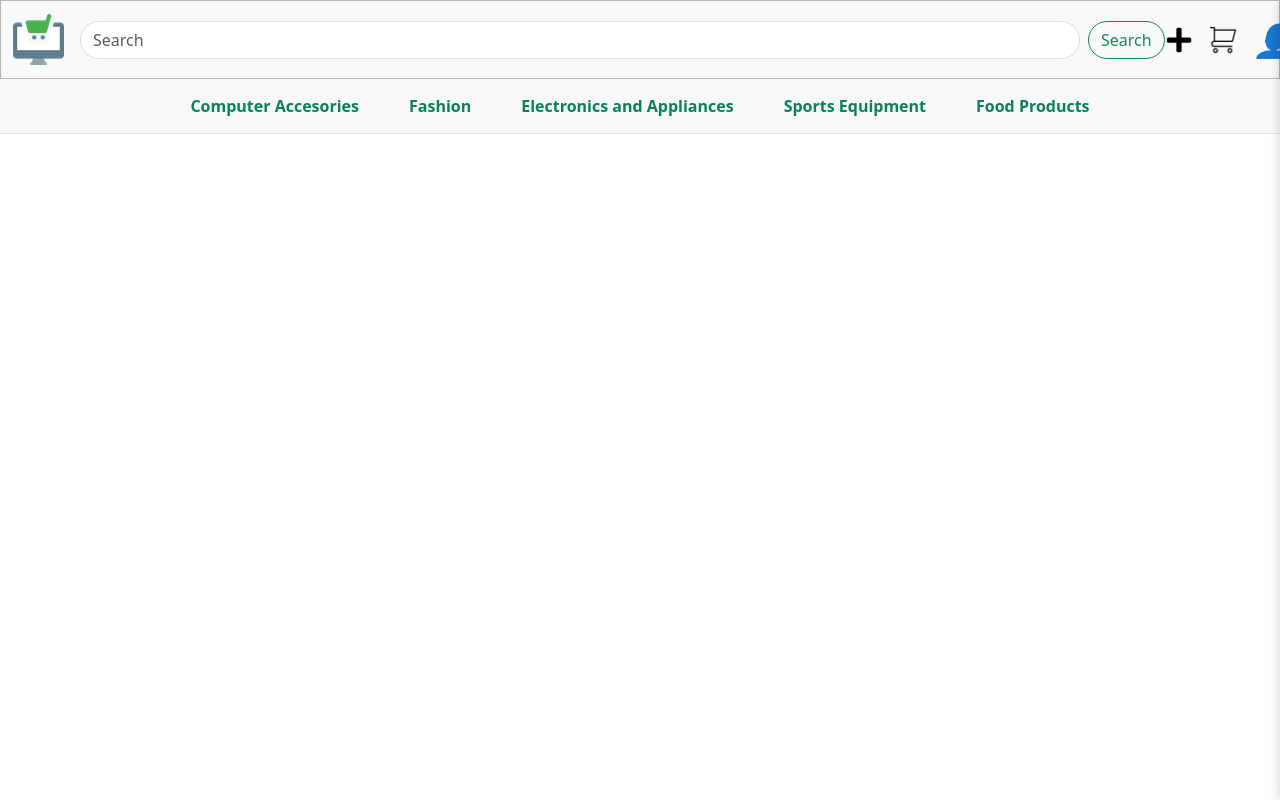
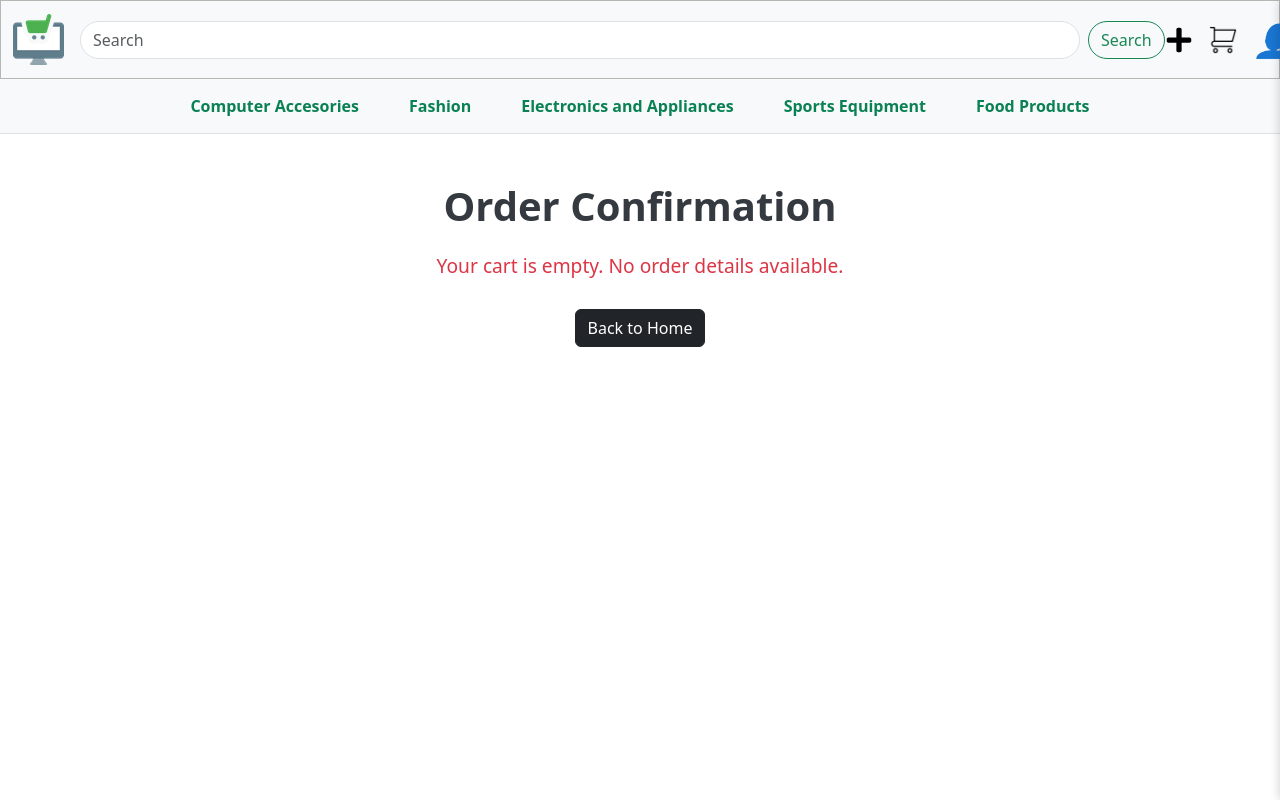
Before and after one commit to devsutong/TraceFlow, a React (Create React App) app in the folder store-frontend/: page /order-confirmation in a window 1280 px wide. Built offline with nearby package versions, Linux system fonts and the light colour scheme.

Commit message:
Order working

```diff
--- a/store-frontend/src/App.js
+++ b/store-frontend/src/App.js
@@ -14,6 +14,7 @@ import Cart from "./components/Cart/Cart"; // Import Cart component
 import { CartProvider } from "./components/Cart/CartContext"; // Import CartProvider context
 import React, { useState, useEffect } from "react";
 import Order from "./components/Orders/components/Order";
+import OrderConfirmation from "./components/Orders/components/OrderConfirmation";
 function App() {
   const [isAuthenticated, setIsAuthenticated] = useState(false);
   const [userInfo, setUserInfo] = useState(null);
@@ -71,6 +72,7 @@ function App() {
             <Route path="/seller-dashboard" element={<SellerDashboard />} />
             <Route path="/cart" element={<Cart />} /> {/* Add Cart route */}
             <Route path="/order" element={<Order />} />
+            <Route path="/order-confirmation" element={<OrderConfirmation />} />
           </Routes>
         </div>
         <ProfileDrawer
--- a/store-frontend/src/components/Cart/CartContext.js
+++ b/store-frontend/src/components/Cart/CartContext.js
@@ -7,6 +7,9 @@ export const CartContext = createContext();
 
 export const CartProvider = ({ children }) => {
   const [cartItems, setCartItems] = useState([]);
+  const clearCart = () => {
+    setCartItems([]); // Assuming setCartItems is the function to update cart items in your context
+};
 
   // Function to fetch cart items from the backend
   const fetchCartItems = async () => {
@@ -126,7 +129,7 @@ export const CartProvider = ({ children }) => {
   }, []);
 
   return (
-    <CartContext.Provider value={{ cartItems, addToCart, removeFromCart, updateCartItem }}>
+    <CartContext.Provider value={{ cartItems, addToCart, removeFromCart, updateCartItem ,clearCart}}>
       {children}
     </CartContext.Provider>
   );
--- a/store-frontend/src/components/Orders/components/Order.js
+++ b/store-frontend/src/components/Orders/components/Order.js
@@ -27,7 +27,7 @@ const Order = () => {
         quantity: item.quantity,
       })),
       totalAmount: cartItems.reduce((total, item) => total + item.Product.price * item.quantity, 0),  // Calculate total amount
-      status: 'Pending',  // Set default status
+      status: 'Success',  // Set default status
 
       // createdAt and updatedAt can be omitted here since they are typically set by the backend.
     };
@@ -40,13 +40,13 @@ const Order = () => {
         },
       });
 
-      if (response.status === 200) {
-        alert(response.data.message);
-        // Optionally clear the cart or redirect the user
-        navigate('/order-confirmation');  // You might want to redirect to an order confirmation page.
-      } else {
+      if (response.status >= 200 && response.status < 300) {
+        const message = response.data.message || 'Order submitted successfully!';
+        alert(message);
+        navigate('/order-confirmation', { state: { orderData } });
+    } else {
         throw new Error('Order submission failed');
-      }
+    }
     } catch (error) {
       console.error('Error submitting order:', error);
       alert('Failed to submit order. Please try again.');
--- /dev/null
+++ b/store-frontend/src/components/Orders/components/OrderConfirmation.js
@@ -0,0 +1,81 @@
+import React, { useContext } from 'react';
+import { MDBBtn, MDBTypography, MDBContainer, MDBRow, MDBCol, MDBCardImage } from 'mdb-react-ui-kit';
+import { useLocation, useNavigate } from 'react-router-dom';
+import { CartContext } from '../../Cart/CartContext';
+import '../styles/OrderConfirmation.css';
+
+const OrderConfirmation = () => {
+    const location = useLocation();
+    const navigate = useNavigate();
+    const orderData = location.state?.orderData;
+    const { cartItems, clearCart } = useContext(CartContext); // Get clearCart function
+
+    // Check if cartItems is empty or undefined
+    if (!cartItems || cartItems.length === 0) {
+        return (
+            <MDBContainer className="py-5 text-center">
+                <MDBTypography tag="h1" className="mb-4">Order Confirmation</MDBTypography>
+                <MDBTypography tag="h6" className="text-danger">Your cart is empty. No order details available.</MDBTypography>
+                <MDBBtn color="dark" onClick={() => navigate('/')} className="mt-4">
+                    Back to Home
+                </MDBBtn>
+            </MDBContainer>
+        );
+    }
+
+    const handleBackToHome = () => {
+        clearCart(); // Reset the cart
+        navigate('/'); // Navigate to home
+    };
+
+    return (
+        <MDBContainer className="py-5 text-center">
+            <MDBTypography tag="h1" className="mb-4">Order Confirmation</MDBTypography>
+            <MDBTypography tag="h6" className="mb-4">
+                Thank you for your order! Your order has been successfully placed.
+            </MDBTypography>
+            <MDBTypography tag="h6" className="mb-4">
+                A confirmation email has been sent to your registered email address.
+            </MDBTypography>
+
+            {orderData ? (
+                <>
+                    <ul className="list-unstyled">
+                        {cartItems.map((item) => (
+                            <MDBRow key={item.id} className="align-items-center">
+                                <MDBCol md="2" lg="2" xl="2">
+                                    <MDBCardImage src={item.Product.image} fluid className="rounded-3 small-image my-2" alt={item.Product.name} />
+                                </MDBCol>
+                                <MDBCol>
+                                    <MDBTypography tag="h6" className="mb-0">{item.Product.name}</MDBTypography>
+                                </MDBCol>
+                                <MDBCol className="text-end">
+                                    <MDBTypography tag="h6" className="mb-0">Quantity: {item.quantity}</MDBTypography>
+                                </MDBCol>
+                                <MDBCol className="text-end">
+                                    <MDBTypography tag="h6" className="mb-0">INR {item.Product.price.toFixed(2)}</MDBTypography>
+                                </MDBCol>
+                            </MDBRow>
+                        ))}
+                    </ul>
+                    <hr />
+                    <MDBRow className="mb-4">
+                        <MDBCol>
+                            <MDBTypography tag="h5">
+                                Total Amount: <strong>INR {cartItems.reduce((total, item) => total + (item.Product.price * item.quantity), 0).toFixed(2)}</strong>
+                            </MDBTypography>
+                        </MDBCol>
+                    </MDBRow>
+                </>
+            ) : (
+                <MDBTypography tag="h6" className="text-danger">No order details available.</MDBTypography>
+            )}
+
+            <MDBBtn color="dark" onClick={handleBackToHome} className="mt-4">
+                Back to Home
+            </MDBBtn>
+        </MDBContainer>
+    );
+};
+
+export default OrderConfirmation;
--- /dev/null
+++ b/store-frontend/src/components/Orders/styles/OrderConfirmation.css
@@ -0,0 +1,73 @@
+/* OrderConfirmation.css */
+
+.py-5 {
+    padding-top: 3rem !important;
+    padding-bottom: 3rem !important;
+}
+
+.text-center {
+    text-align: center;
+}
+
+.mb-4 {
+    margin-bottom: 1.5rem !important;
+}
+
+h1 {
+    font-size: 2.5rem;
+    font-weight: bold;
+    color: #343a40; /* Dark gray for the title */
+}
+
+h5 {
+    font-size: 1.75rem;
+    color: #495057; /* Slightly lighter gray */
+}
+
+h6 {
+    font-size: 1.2rem;
+    color: #6c757d; /* Medium gray for text */
+}
+
+strong {
+    color: #000; /* Black for important amounts */
+}
+
+.list-unstyled {
+    padding: 0;
+    list-style: none; /* Removes default list styling */
+}
+
+.align-items-center {
+    align-items: center;
+}
+
+.text-danger {
+    color: #dc3545; /* Bootstrap danger color for error messages */
+}
+
+/* Button styles */
+.mdb-btn {
+    font-size: 1.1rem;
+    padding: 0.75rem 1.25rem;
+}
+
+.mdb-btn:hover {
+    background-color: #343a40; /* Darker shade for hover effect */
+    color: #fff; /* White text on hover */
+}
+
+/* Responsive adjustments */
+@media (max-width: 768px) {
+    h1 {
+        font-size: 2rem; /* Smaller font size on mobile */
+    }
+
+    h5 {
+        font-size: 1.5rem; /* Smaller font size on mobile */
+    }
+
+    h6 {
+        font-size: 1rem; /* Smaller font size on mobile */
+    }
+}
```
Also changed, not shown: 1 other file (tests, documents, lock files or other folders).
